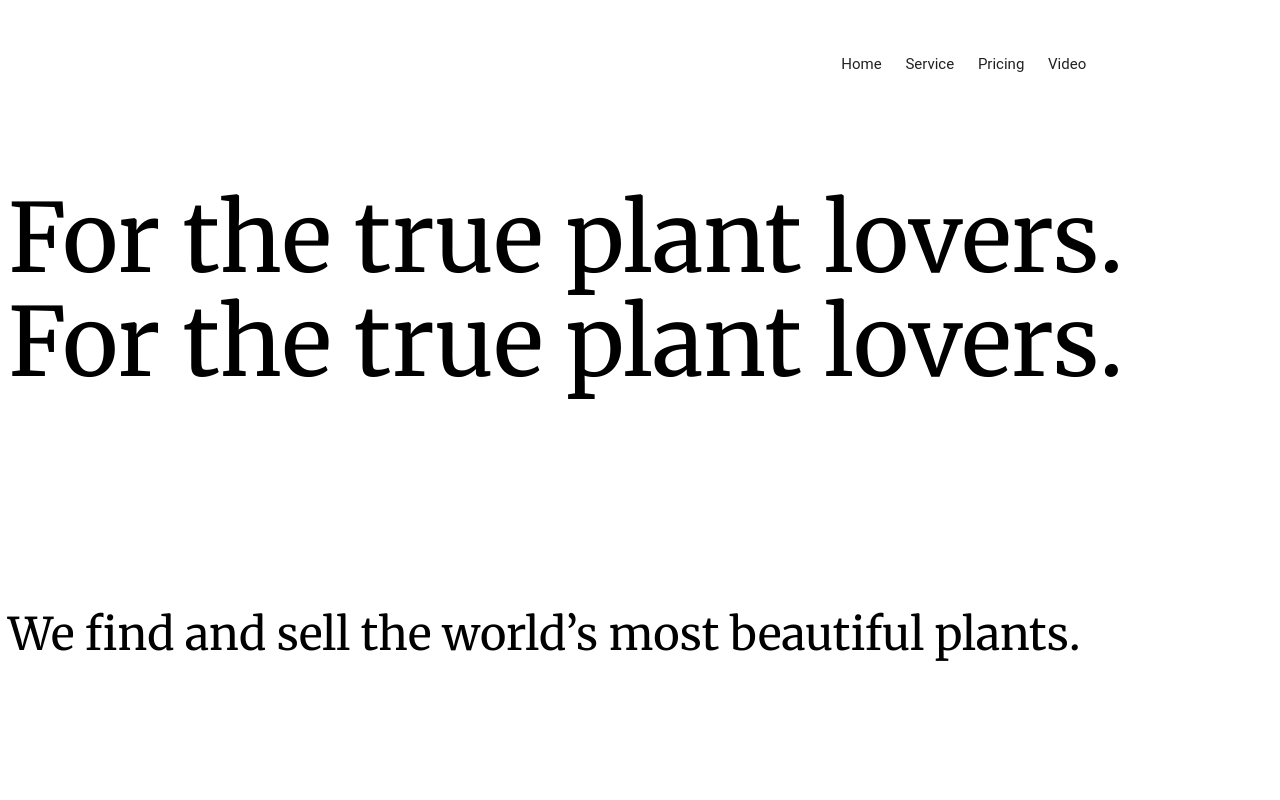
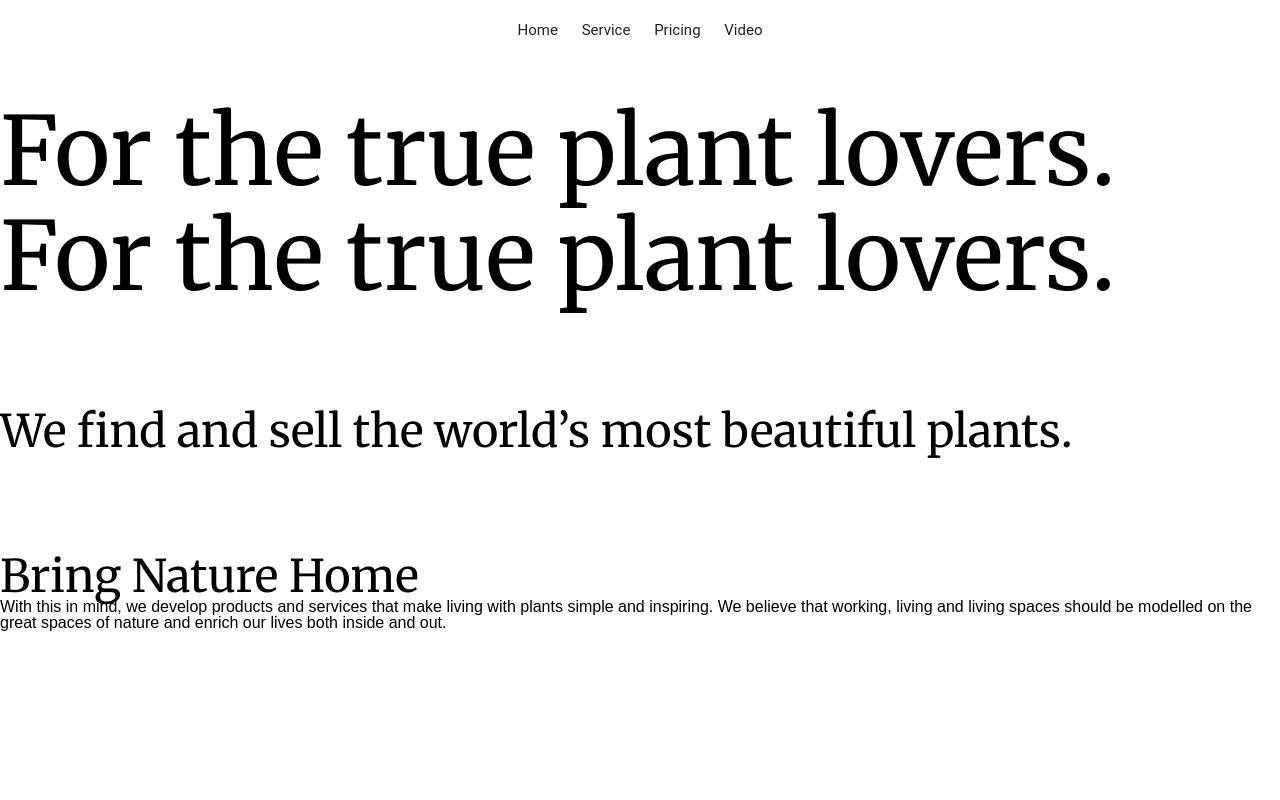
Before and after one commit to LordOfWozl/product-landingpage, a plain HTML site: page index.html in a window 1280 px wide. Shown: the top 800 px of the page. Drawn offline with Linux system fonts and the light colour scheme.

Commit message:
structure

```diff
--- a/css/main.css
+++ b/css/main.css
@@ -1,28 +1,42 @@
+/* -------------------------------------------
+1. - GENERAL
+----------------------------------------------*/
+
+:root {
+    --main-color: #000000;
+}
+
+* {
+    box-sizing: border-box;
+    margin: 0;
+    padding: 0;
+}
+
 html {
-    background-color: #ffffff;
     scroll-behavior: smooth;
 }
 
-body {
-  width: 100vw;
-  overflow-x: none;
-  box-sizing: border-box;
-  display:flex;
-
+/* Offset fix for OVERLAPPING problems of FIXED HEADER and ON-PAGE links */
+:target {
+  display: block;
+  position: relative;
+  top: -20vh; /* this is the offset */
+  visibility: hidden;
 }
 
-/*
-
-font-family: 'Merriweather', serif;
-font-family: 'Nunito Sans', sans-serif;
-
-*/
+body {
+    color: var(--main-color);
+    background-color: white;
+    transition: all 1s ease-out;
+    display: flex;
+    flex-flow: column nowrap;
+    justify-content: center;
+    align-items: center;
+}
 
 
 /* -------------------------------------------
-
-TEXT STYLE
-
+1.1 - TEXT STYLE
 ----------------------------------------------*/
 
 h1 {
@@ -33,23 +47,19 @@ h1 {
   line-height: 110%;
 }
 
-/* fluid font-size h1 */
-
+/* h1 fluid font-size */
 @media screen and (min-width: 300px) {
   h1 {
     font-size: calc(55px + (100-55) * ((100vw - 300px) / (3360-300)));
     line-height: 120%;
   }
 }
-
 @media screen and (min-width: 1000px) {
   h1 {
     font-size: 95px;
     line-height: 110%;
   }
 }
-
-
 
 h2{
   font-family: 'Merriweather', serif;
@@ -59,15 +69,13 @@ h2{
   line-height: 100%;
 }
 
-/* fluid font-size h2 */
-
+/* h2 fluid font-size */
 @media screen and (min-width: 300px) {
   h2 {
     font-size: calc(30px + (100-30) * ((100vw - 300px) / (3360-300)));
     line-height: 120%;
   }
 }
-
 @media screen and (min-width: 1000px) {
   h2 {
     font-size: 45px;
@@ -84,6 +92,20 @@ p {
 }
 
 
+/* -------------------------------------------
+1.2 - IMAGES
+----------------------------------------------*/
+
+img {
+    display: block;
+    max-width: 100%;
+    margin: 0 auto;
+}
+
+
+/* -------------------------------------------
+2. - HEADER
+----------------------------------------------*/
 
 
 
@@ -185,10 +207,3 @@ input[type="email"] {
 input[type="submit"] {
     margin-top: 8px;
 }
-
-#video {
-    width: 560px;
-    height: 315px;
-    margin: 20px auto;
-    display: block;
-}
--- a/index.html
+++ b/index.html
@@ -12,15 +12,10 @@
 	<body>
 		<script src='https://cdn.freecodecamp.org/testable-projects-fcc/v1/bundle.js'></script>
 
-		<main id="page-wrapper">
+		<main>
 
-<!-- navigation -->
 
-		    <header id="header">
-		        <div class="logo">
-
-		            <h1></h1>
-		        </div>
+		    <header>
 				<nav id="nav-bar">
 		            <a href="#section-home" class="nav-link">Home</a>
 		            <a href="#section-features" class="nav-link">Service</a>
@@ -52,17 +47,7 @@
 		        </div>
 		    </section>
 
-
 		</main>
-
-
-	    <footer id="footer">
-	        <span>&copy; 2020, Özden</span>
-	        <ul>
-	            <li><a href="">Website</a></li>
-	            <li><a href="">GitHub</a></li>
-	        </ul>
-	    </footer>
 
 	</body>
 	</html>
```
